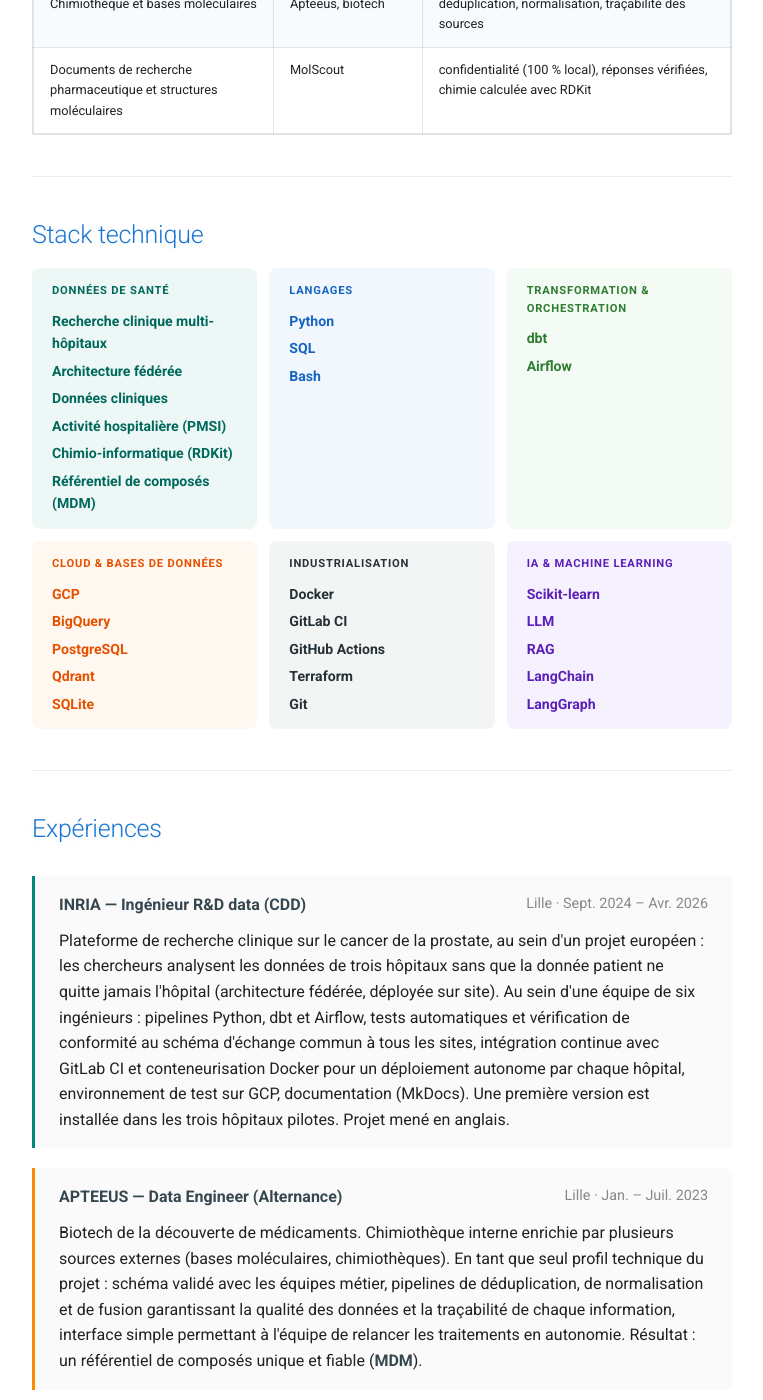
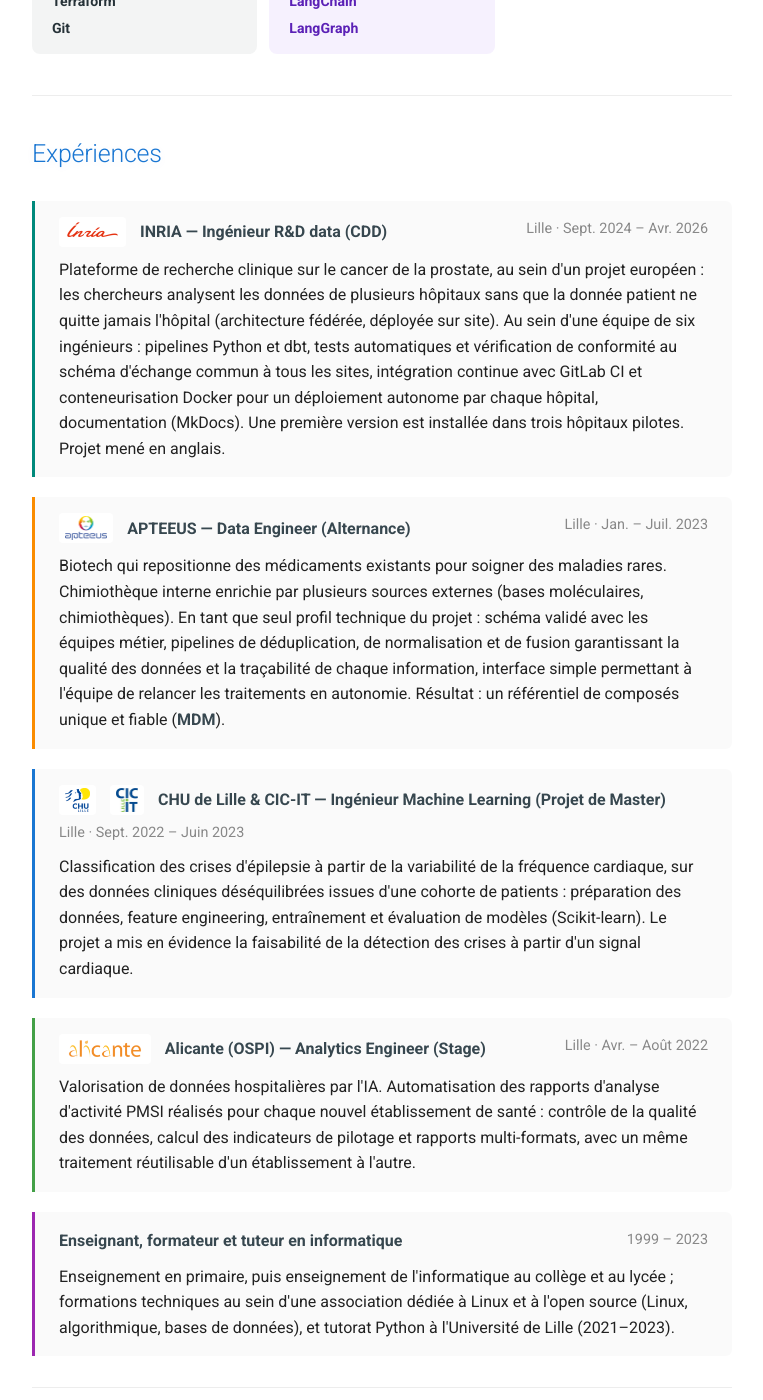
Before and after one commit to y-ikli/y-ikli.github.io, an MkDocs documentation site: the page built from docs/index.md, in a window 1280 px wide and 1400 px high, scrolled down 1358 px. Shown: the whole window, without its empty margins (258-1021 px from the left). Built offline with MkDocs 1.6.1 and Material for MkDocs 9.7.7, drawn with Linux system fonts in a browser that asks for light colours; some of the changed text lies outside the part shown.

Commit message:
mettre à jour page accueil

```diff
--- a/docs/index.md
+++ b/docs/index.md
@@ -24,43 +24,19 @@
 
 ## À propos
 
-Data Engineer depuis trois ans, j'ai travaillé sur des projets de santé et de recherche : une plateforme de recherche clinique déployée dans trois hôpitaux européens, la chimiothèque d'une biotech, des données cliniques au CHU de Lille, et l'automatisation des rapports d'activité PMSI, réutilisables pour chaque nouvel établissement de santé.
+Data Engineer depuis trois ans, j'ai travaillé sur des projets de santé et de recherche : la plateforme de données d'un projet européen d'apprentissage décentralisé entre hôpitaux, la chimiothèque d'une biotech des maladies rares, des données cliniques au CHU de Lille, et l'automatisation des rapports d'activité PMSI, réutilisables pour chaque nouvel établissement de santé.
 
 Mon master en data science appliquée à la santé m'a donné les bases du domaine. Ces projets m'en ont appris les exigences : la confidentialité des données patient, la qualité et la traçabilité de chaque donnée. J'y applique les bonnes pratiques du développement logiciel : cadrage du besoin, tests, CI/CD, versioning et documentation.
 
-J'ai commencé ma carrière dans l'enseignement, puis j'ai repris mes études par passion, en licence puis en master. De l'enseignement, j'ai gardé le goût de comprendre les problèmes et celui de transmettre. Je travaille facilement avec des profils non techniques et dans des équipes pluridisciplinaires : cliniciens, chercheurs, chimistes, équipes métier. Je sais vulgariser un sujet technique et en faire une synthèse claire, pour que chacun puisse décider.
+Ancien enseignant, j'ai repris mes études par passion, en licence puis en master. J'en garde le goût de transmettre : former une équipe, animer un atelier, rendre un sujet technique clair pour des cliniciens, des chercheurs ou des chimistes.
 
 **[Voir les projets →](./projets/index.md)**
-
----
-
-## Les données de santé avec lesquelles j'ai travaillé
-
-| Données | Contexte | Enjeux |
-|---|---|---|
-| Données de recherche clinique de plusieurs hôpitaux | Inria, projet européen | la donnée patient ne quitte pas l'hôpital ; un schéma d'échange commun, vérifié automatiquement |
-| Signaux physiologiques et données cliniques | CHU de Lille & CIC-IT | données déséquilibrées, rigueur de l'évaluation |
-| Données d'activité hospitalière (PMSI) | Alicante, éditeur de logiciels santé | rapports d'activité automatisés, réutilisables pour chaque nouvel établissement |
-| Chimiothèque et bases moléculaires | Apteeus, biotech | déduplication, normalisation, traçabilité des sources |
-| Documents de recherche pharmaceutique et structures moléculaires | MolScout | confidentialité (100 % local), réponses vérifiées, chimie calculée avec RDKit |
 
 ---
 
 ## Stack technique
 
 <div style="margin: 0.5rem 0 2rem; display: grid; grid-template-columns: repeat(auto-fit, minmax(180px, 1fr)); gap: 0.6rem;">
-
-  <div style="background: rgba(0,137,123,0.07); border-radius: 8px; padding: 0.7rem 1rem;">
-    <div style="font-size: 0.7em; font-weight: 700; text-transform: uppercase; letter-spacing: 0.07em; color: #00695c; margin-bottom: 0.5rem;">Données de santé</div>
-    <div style="display: flex; flex-direction: column; gap: 0.25rem;">
-      <span style="font-size: 0.88em; color: #00695c; font-weight: 600;">Recherche clinique multi-hôpitaux</span>
-      <span style="font-size: 0.88em; color: #00695c; font-weight: 600;">Architecture fédérée</span>
-      <span style="font-size: 0.88em; color: #00695c; font-weight: 600;">Données cliniques</span>
-      <span style="font-size: 0.88em; color: #00695c; font-weight: 600;">Activité hospitalière (PMSI)</span>
-      <span style="font-size: 0.88em; color: #00695c; font-weight: 600;">Chimio-informatique (RDKit)</span>
-      <span style="font-size: 0.88em; color: #00695c; font-weight: 600;">Référentiel de composés (MDM)</span>
-    </div>
-  </div>
 
   <div style="background: rgba(25,118,210,0.06); border-radius: 8px; padding: 0.7rem 1rem;">
     <div style="font-size: 0.7em; font-weight: 700; text-transform: uppercase; letter-spacing: 0.07em; color: #1565c0; margin-bottom: 0.5rem;">Langages</div>
@@ -122,34 +98,34 @@
 
   <div style="border-left: 3px solid #00897b; padding: 0.8rem 1.2rem; background: rgba(0,0,0,0.02); border-radius: 0 6px 6px 0;">
     <div style="display: flex; justify-content: space-between; flex-wrap: wrap; gap: 0.3rem;">
-      <strong>INRIA — Ingénieur R&amp;D data (CDD)</strong>
+      <span style="display: flex; align-items: center; gap: 0.7rem;"><img src="images/logos/inria.png" alt="Inria" style="height: 30px; width: auto; background: #fff; padding: 3px 6px; border-radius: 4px;"><strong>INRIA — Ingénieur R&amp;D data (CDD)</strong></span>
       <span style="color: #888; font-size: 0.9em;">Lille · Sept. 2024 – Avr. 2026</span>
     </div>
-    <p style="margin: 0.5rem 0 0;">Plateforme de recherche clinique sur le cancer de la prostate, au sein d'un projet européen : les chercheurs analysent les données de trois hôpitaux sans que la donnée patient ne quitte jamais l'hôpital (architecture fédérée, déployée sur site). Au sein d'une équipe de six ingénieurs : pipelines Python, dbt et Airflow, tests automatiques et vérification de conformité au schéma d'échange commun à tous les sites, intégration continue avec GitLab CI et conteneurisation Docker pour un déploiement autonome par chaque hôpital, environnement de test sur GCP, documentation (MkDocs). Une première version est installée dans les trois hôpitaux pilotes. Projet mené en anglais.</p>
+    <p style="margin: 0.5rem 0 0;">Plateforme de recherche clinique sur le cancer de la prostate, au sein d'un projet européen : les chercheurs analysent les données de plusieurs hôpitaux sans que la donnée patient ne quitte jamais l'hôpital (architecture fédérée, déployée sur site). Au sein d'une équipe de six ingénieurs : pipelines Python et dbt, tests automatiques et vérification de conformité au schéma d'échange commun à tous les sites, intégration continue avec GitLab CI et conteneurisation Docker pour un déploiement autonome par chaque hôpital, documentation (MkDocs). Une première version est installée dans trois hôpitaux pilotes. Projet mené en anglais.</p>
   </div>
 
   <div style="border-left: 3px solid #fb8c00; padding: 0.8rem 1.2rem; background: rgba(0,0,0,0.02); border-radius: 0 6px 6px 0;">
     <div style="display: flex; justify-content: space-between; flex-wrap: wrap; gap: 0.3rem;">
-      <strong>APTEEUS — Data Engineer (Alternance)</strong>
+      <span style="display: flex; align-items: center; gap: 0.7rem;"><img src="images/logos/apteeus.png" alt="Apteeus" style="height: 30px; width: auto; background: #fff; padding: 3px 6px; border-radius: 4px;"><strong>APTEEUS — Data Engineer (Alternance)</strong></span>
       <span style="color: #888; font-size: 0.9em;">Lille · Jan. – Juil. 2023</span>
     </div>
-    <p style="margin: 0.5rem 0 0;">Biotech de la découverte de médicaments. Chimiothèque interne enrichie par plusieurs sources externes (bases moléculaires, chimiothèques). En tant que seul profil technique du projet : schéma validé avec les équipes métier, pipelines de déduplication, de normalisation et de fusion garantissant la qualité des données et la traçabilité de chaque information, interface simple permettant à l'équipe de relancer les traitements en autonomie. Résultat : un référentiel de composés unique et fiable (<strong>MDM</strong>).</p>
+    <p style="margin: 0.5rem 0 0;">Biotech qui repositionne des médicaments existants pour soigner des maladies rares. Chimiothèque interne enrichie par plusieurs sources externes (bases moléculaires, chimiothèques). En tant que seul profil technique du projet : schéma validé avec les équipes métier, pipelines de déduplication, de normalisation et de fusion garantissant la qualité des données et la traçabilité de chaque information, interface simple permettant à l'équipe de relancer les traitements en autonomie. Résultat : un référentiel de composés unique et fiable (<strong>MDM</strong>).</p>
   </div>
 
   <div style="border-left: 3px solid #1976d2; padding: 0.8rem 1.2rem; background: rgba(0,0,0,0.02); border-radius: 0 6px 6px 0;">
     <div style="display: flex; justify-content: space-between; flex-wrap: wrap; gap: 0.3rem;">
-      <strong>CHU de Lille &amp; CIC-IT — Ingénieur Machine Learning (Projet de Master)</strong>
+      <span style="display: flex; align-items: center; gap: 0.7rem;"><img src="images/logos/chu_lille.png" alt="CHU de Lille" style="height: 30px; width: auto; background: #fff; padding: 3px 6px; border-radius: 4px;"><img src="images/logos/cic_lille.png" alt="CIC-IT Lille" style="height: 30px; width: auto; background: #fff; padding: 3px 6px; border-radius: 4px;"><strong>CHU de Lille &amp; CIC-IT — Ingénieur Machine Learning (Projet de Master)</strong></span>
       <span style="color: #888; font-size: 0.9em;">Lille · Sept. 2022 – Juin 2023</span>
     </div>
-    <p style="margin: 0.5rem 0 0;">Classification des crises d'épilepsie à partir de la variabilité de la fréquence cardiaque, sur des données cliniques déséquilibrées : préparation des données, feature engineering, entraînement et évaluation de modèles (Scikit-learn). Le projet a mis en évidence la faisabilité de la détection des crises à partir d'un signal cardiaque.</p>
+    <p style="margin: 0.5rem 0 0;">Classification des crises d'épilepsie à partir de la variabilité de la fréquence cardiaque, sur des données cliniques déséquilibrées issues d'une cohorte de patients : préparation des données, feature engineering, entraînement et évaluation de modèles (Scikit-learn). Le projet a mis en évidence la faisabilité de la détection des crises à partir d'un signal cardiaque.</p>
   </div>
 
   <div style="border-left: 3px solid #43a047; padding: 0.8rem 1.2rem; background: rgba(0,0,0,0.02); border-radius: 0 6px 6px 0;">
     <div style="display: flex; justify-content: space-between; flex-wrap: wrap; gap: 0.3rem;">
-      <strong>Alicante (OSPI) — Analytics Engineer (Stage)</strong>
+      <span style="display: flex; align-items: center; gap: 0.7rem;"><img src="images/logos/alicante.png" alt="Alicante" style="height: 30px; width: auto; background: #fff; padding: 3px 6px; border-radius: 4px;"><strong>Alicante (OSPI) — Analytics Engineer (Stage)</strong></span>
       <span style="color: #888; font-size: 0.9em;">Lille · Avr. – Août 2022</span>
     </div>
-    <p style="margin: 0.5rem 0 0;">Éditeur de logiciels pour les établissements de santé. Automatisation des rapports d'analyse d'activité PMSI réalisés pour chaque nouvel établissement client d'un groupe hospitalier : contrôle de la qualité des données, calcul des indicateurs de pilotage et rapports multi-formats, avec un même traitement réutilisable pour chaque nouvel établissement de santé.</p>
+    <p style="margin: 0.5rem 0 0;">Valorisation de données hospitalières par l'IA. Automatisation des rapports d'analyse d'activité PMSI réalisés pour chaque nouvel établissement de santé : contrôle de la qualité des données, calcul des indicateurs de pilotage et rapports multi-formats, avec un même traitement réutilisable d'un établissement à l'autre.</p>
   </div>
 
   <div style="border-left: 3px solid #9c27b0; padding: 0.8rem 1.2rem; background: rgba(0,0,0,0.02); border-radius: 0 6px 6px 0;">
@@ -175,6 +151,6 @@
 ## Bénévolats & Associations
 
 - **Membre du Conseil de Développement de la MEL — France** *(Métropole Européenne de Lille)* — participation aux orientations stratégiques du territoire. · *depuis 2025*
-- **Conseiller (ex-président) de l'association ALIS — Maroc** *(promotion du logiciel libre, open source et Linux)* · *depuis 2008*
+- **Conseiller (ex-président) de l'association [ALIS](https://alis.asso.ma/) — Maroc** *(promotion du logiciel libre, open source et Linux)* · *depuis 2008*
 
 ---
```
Also changed, not shown: docs/images/logos/alicante.png (added), docs/images/logos/apteeus.png (added), docs/images/logos/chu_lille.png (added), docs/images/logos/cic_lille.png (added), docs/images/logos/inria.png (added).
